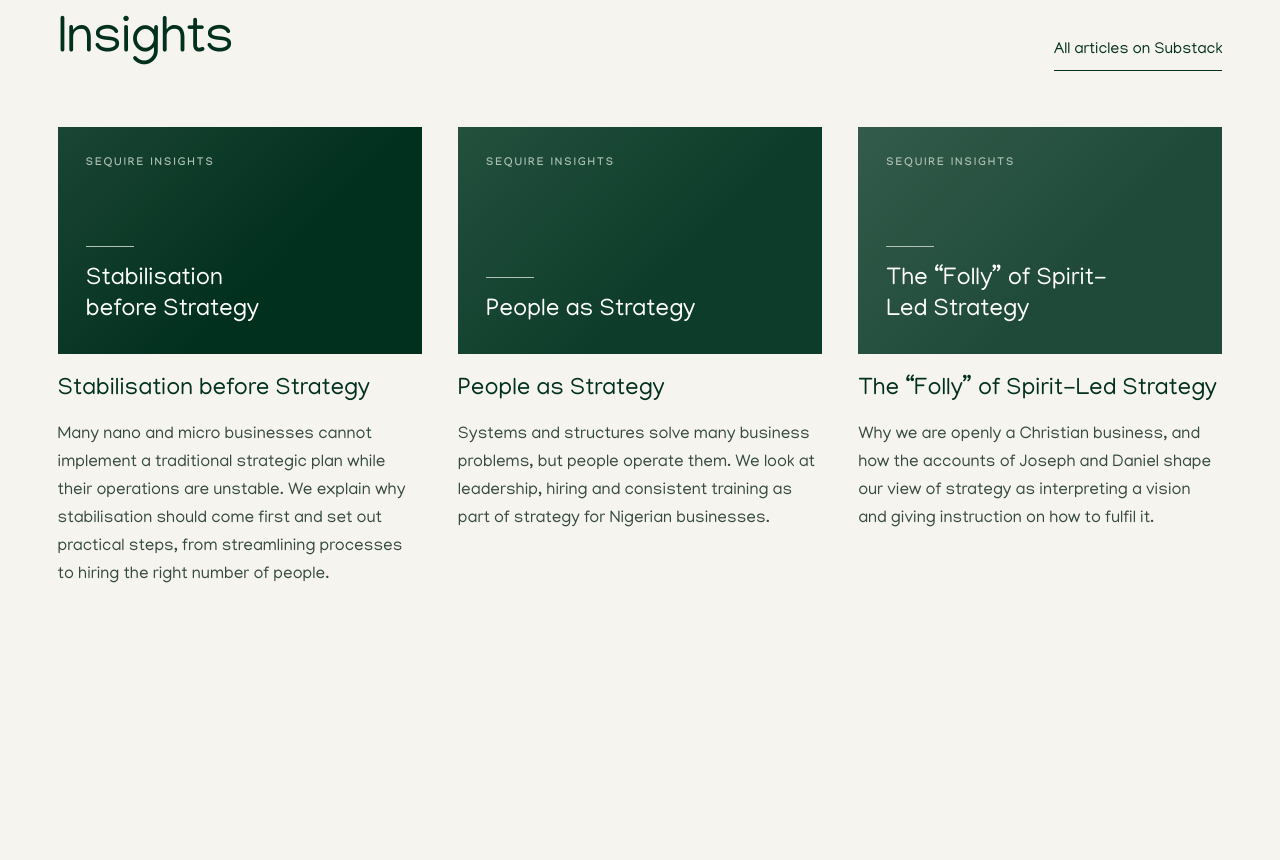
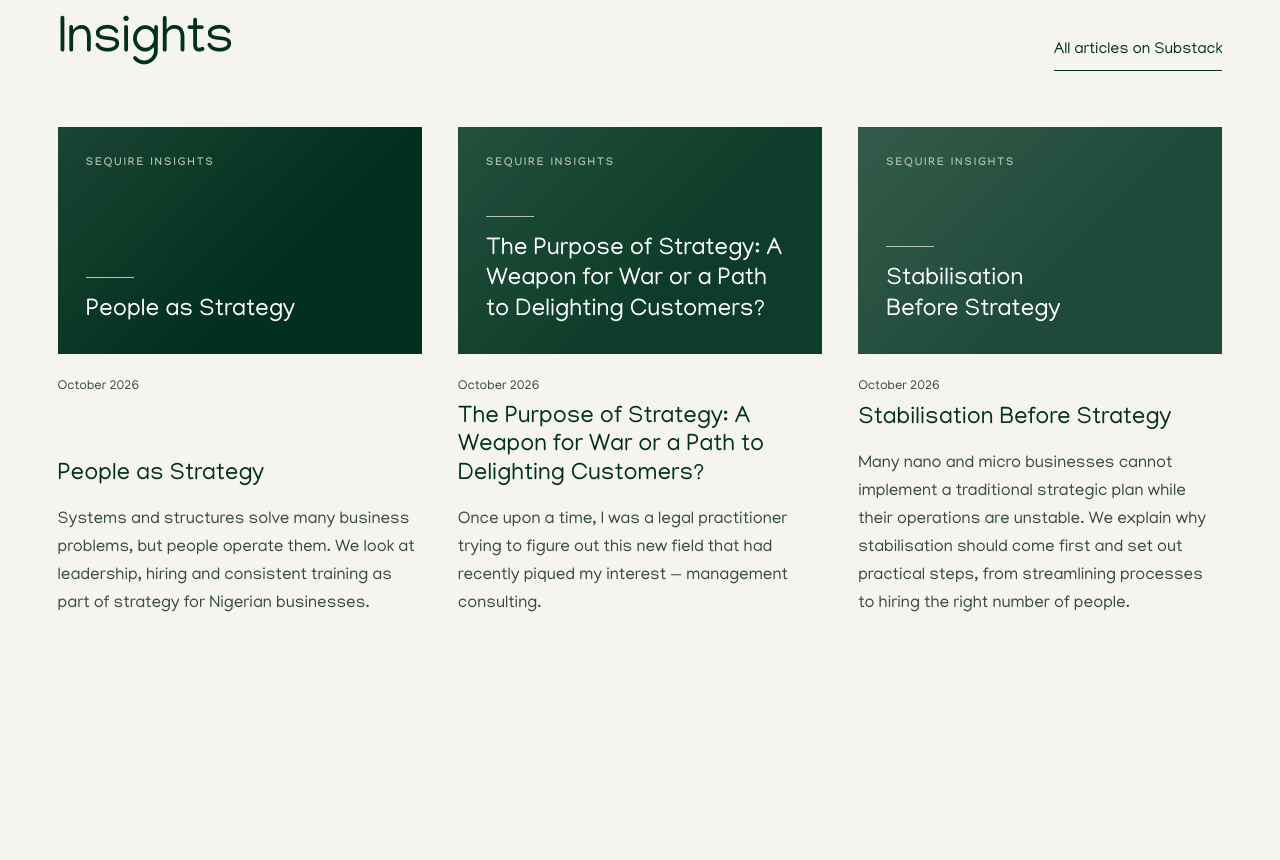
Before and after one commit to sequireconsulting/sequire-consulting, a plain HTML site: page index.html in a window 1280 px wide. Shown: the part 5340-6200 px from the top of the page. Drawn offline with Linux system fonts and the light colour scheme.

Commit message:
Update Insights from Substack

```diff
--- a/index.html
+++ b/index.html
@@ -425,31 +425,34 @@
         <!-- INSIGHTS:START -->
         <div class="insights__grid">
           <article class="article">
-            <a class="article__thumb" href="https://sequireconsulting.substack.com/p/stabilisation-before-strategy" target="_blank" rel="noopener" tabindex="-1" aria-hidden="true">
-              <span class="article__thumb-label">Sequire Insights</span>
-              <span class="article__thumb-rule"></span>
-              <span class="article__thumb-title">Stabilisation before Strategy</span>
-            </a>
-            <h3><a href="https://sequireconsulting.substack.com/p/stabilisation-before-strategy" target="_blank" rel="noopener">Stabilisation before Strategy</a></h3>
-            <p>Many nano and micro businesses cannot implement a traditional strategic plan while their operations are unstable. We explain why stabilisation should come first and set out practical steps, from streamlining processes to hiring the right number of people.</p>
-          </article>
-          <article class="article">
             <a class="article__thumb" href="https://sequireconsulting.substack.com/p/people-as-strategy" target="_blank" rel="noopener" tabindex="-1" aria-hidden="true">
               <span class="article__thumb-label">Sequire Insights</span>
               <span class="article__thumb-rule"></span>
               <span class="article__thumb-title">People as Strategy</span>
             </a>
+            <p class="article__date"><time datetime="2026-10-27">October 2026</time></p>
             <h3><a href="https://sequireconsulting.substack.com/p/people-as-strategy" target="_blank" rel="noopener">People as Strategy</a></h3>
             <p>Systems and structures solve many business problems, but people operate them. We look at leadership, hiring and consistent training as part of strategy for Nigerian businesses.</p>
           </article>
           <article class="article">
-            <a class="article__thumb" href="https://sequireconsulting.substack.com/p/the-folly-of-the-spirit-led-strategy" target="_blank" rel="noopener" tabindex="-1" aria-hidden="true">
+            <a class="article__thumb" href="https://sequireconsulting.substack.com/p/the-purpose-of-strategy-a-weapon" target="_blank" rel="noopener" tabindex="-1" aria-hidden="true">
               <span class="article__thumb-label">Sequire Insights</span>
               <span class="article__thumb-rule"></span>
-              <span class="article__thumb-title">The “Folly” of Spirit-Led Strategy</span>
+              <span class="article__thumb-title">The Purpose of Strategy: A Weapon for War or a Path to Delighting Customers?</span>
             </a>
-            <h3><a href="https://sequireconsulting.substack.com/p/the-folly-of-the-spirit-led-strategy" target="_blank" rel="noopener">The “Folly” of Spirit-Led Strategy</a></h3>
-            <p>Why we are openly a Christian business, and how the accounts of Joseph and Daniel shape our view of strategy as interpreting a vision and giving instruction on how to fulfil it.</p>
+            <p class="article__date"><time datetime="2026-10-27">October 2026</time></p>
+            <h3><a href="https://sequireconsulting.substack.com/p/the-purpose-of-strategy-a-weapon" target="_blank" rel="noopener">The Purpose of Strategy: A Weapon for War or a Path to Delighting Customers?</a></h3>
+            <p>Once upon a time, I was a legal practitioner trying to figure out this new field that had recently piqued my interest — management consulting.</p>
+          </article>
+          <article class="article">
+            <a class="article__thumb" href="https://sequireconsulting.substack.com/p/stabilisation-before-strategy" target="_blank" rel="noopener" tabindex="-1" aria-hidden="true">
+              <span class="article__thumb-label">Sequire Insights</span>
+              <span class="article__thumb-rule"></span>
+              <span class="article__thumb-title">Stabilisation Before Strategy</span>
+            </a>
+            <p class="article__date"><time datetime="2026-10-27">October 2026</time></p>
+            <h3><a href="https://sequireconsulting.substack.com/p/stabilisation-before-strategy" target="_blank" rel="noopener">Stabilisation Before Strategy</a></h3>
+            <p>Many nano and micro businesses cannot implement a traditional strategic plan while their operations are unstable. We explain why stabilisation should come first and set out practical steps, from streamlining processes to hiring the right number of people.</p>
           </article>
         </div>
         <!-- INSIGHTS:END -->
```
